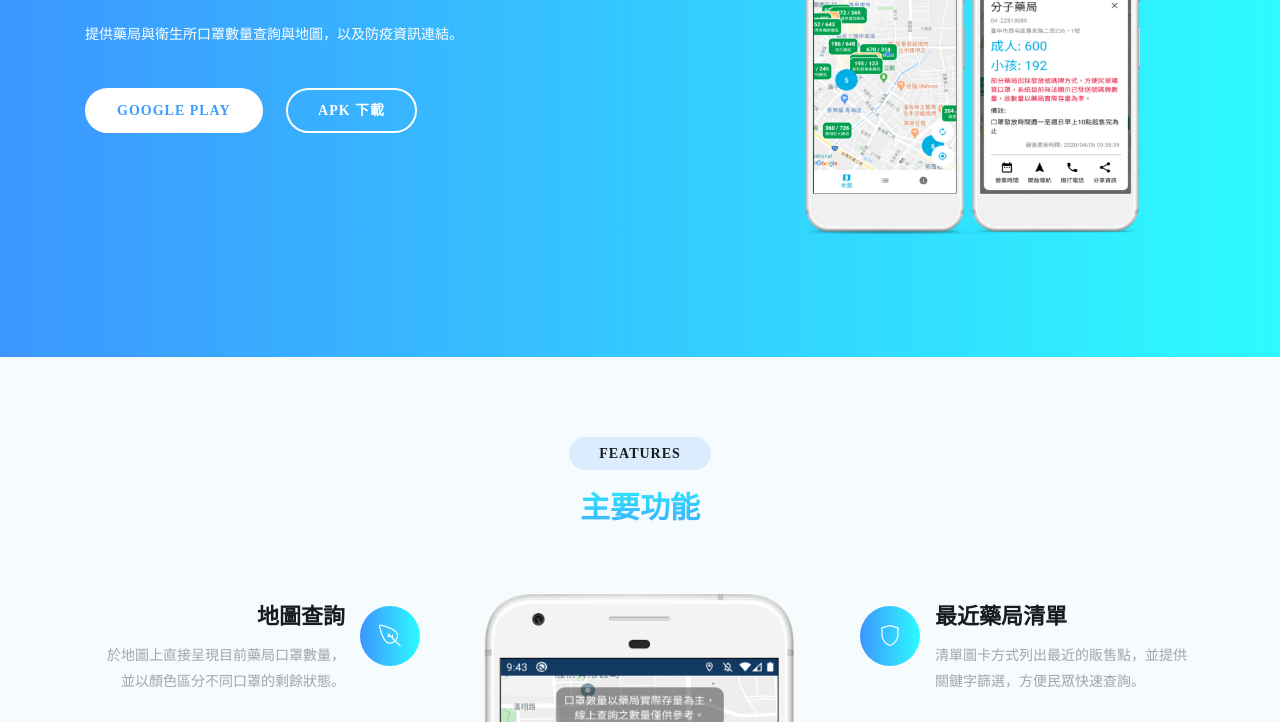
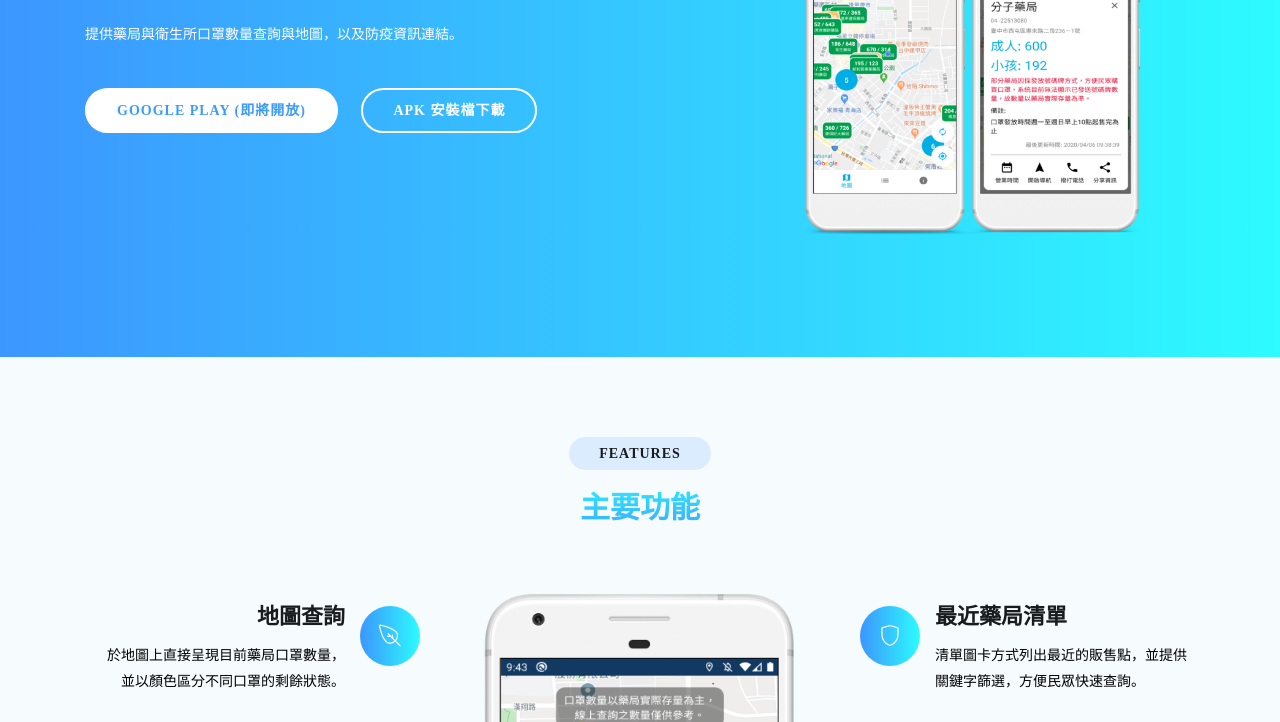
Before and after one commit to dh-46/Web_LandingPage_TaiwanMaskMap_App, a plain HTML site: page index.html in a window 1280 px wide. Shown: the part 283-1005 px from the top of the page. Drawn offline with Linux system fonts and the light colour scheme; files whose address does not match are found by name.

Commit message:
更新字體顏色與文字

```diff
--- a/css/main.css
+++ b/css/main.css
@@ -50,7 +50,8 @@ html {
 
 p {
   font-size: 14px;
-  color: #a0a6ad;
+  /* color: #a0a6ad; */
+  color: #000000;
   line-height: 26px;
   /* font-family: 'Roboto', sans-serif; */
   font-family: Microsoft JhengHei;
--- a/index.html
+++ b/index.html
@@ -63,8 +63,8 @@
               <h2 class="head-title">防疫小幫手<br> 口罩數量查詢與藥局導航</h2>
               <p>提供藥局與衛生所口罩數量查詢與地圖，以及防疫資訊連結。</p>
               <div class="header-button">
-                <a href="https://play.google.com/store/apps/details?id=tw.dh46.taiwanmaskmap" target="_blank" class="btn btn-border-filled">Google Play</a>
-                <a href="https://github.com/dh-46/Apk_TaiwanMaskMap/blob/master/apks/taiwan_mask_map-v1.4-release.apk?raw=true" target="_blank" class="btn btn-border">APK 下載</a>
+                <a href="https://play.google.com/store/apps/details?id=tw.dh46.taiwanmaskmap" target="_blank" class="btn btn-border-filled">Google Play (即將開放)</a>
+                <a href="https://github.com/dh-46/Apk_TaiwanMaskMap/blob/master/apks/taiwan_mask_map-v1.4-release.apk?raw=true" target="_blank" class="btn btn-border">APK 安裝檔下載</a>
               </div>
             </div>
           </div>
@@ -217,9 +217,9 @@
               <div>
                 <div class="download-text">
                   <h4>立即下載</h4>
-                  <p>目前版本因特殊原因暫時無法在Google Play取得，歡迎下載APK安裝檔使用。</p>
+                  <p>目前版本尚在審核中，暫時無法在Google Play取得，歡迎下載APK安裝檔使用。</p>
                 </div>
-                <a href="https://play.google.com/store/apps/details?id=tw.dh46.taiwanmaskmap" target="_blank" class="btn btn-common btn-effect"> Play Store (即將開放)<br></a>
+                <a href="https://play.google.com/store/apps/details?id=tw.dh46.taiwanmaskmap" target="_blank" class="btn btn-common btn-effect"> GOOGLE PLAY (即將開放)<br></a>
                 <a href="https://github.com/dh-46/Apk_TaiwanMaskMap/blob/master/apks/taiwan_mask_map-v1.4-release.apk?raw=true" target="_blank" class="btn btn-apple"> APK 安裝檔下載<br></a>
               </div>
             </div>
```
